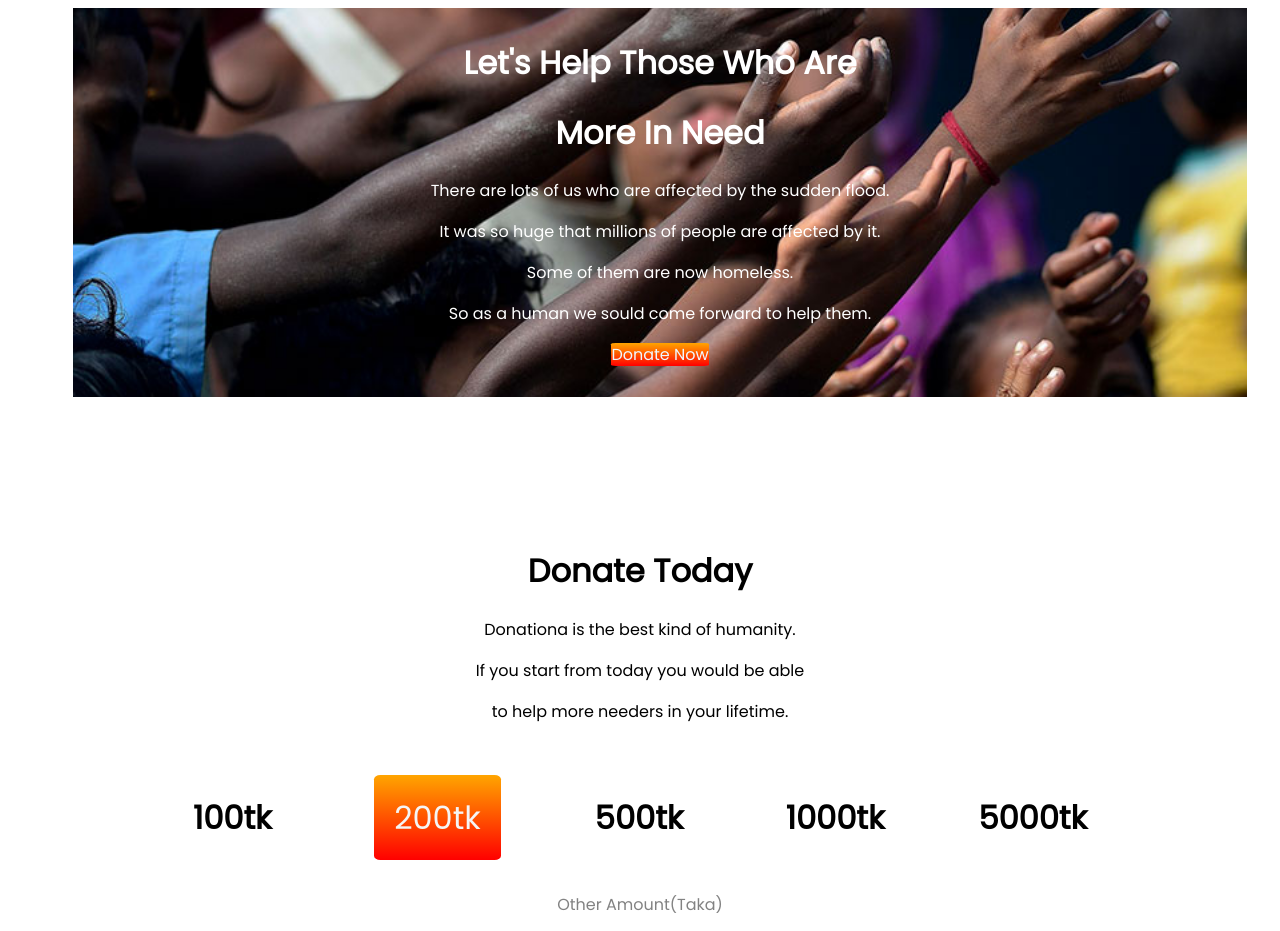
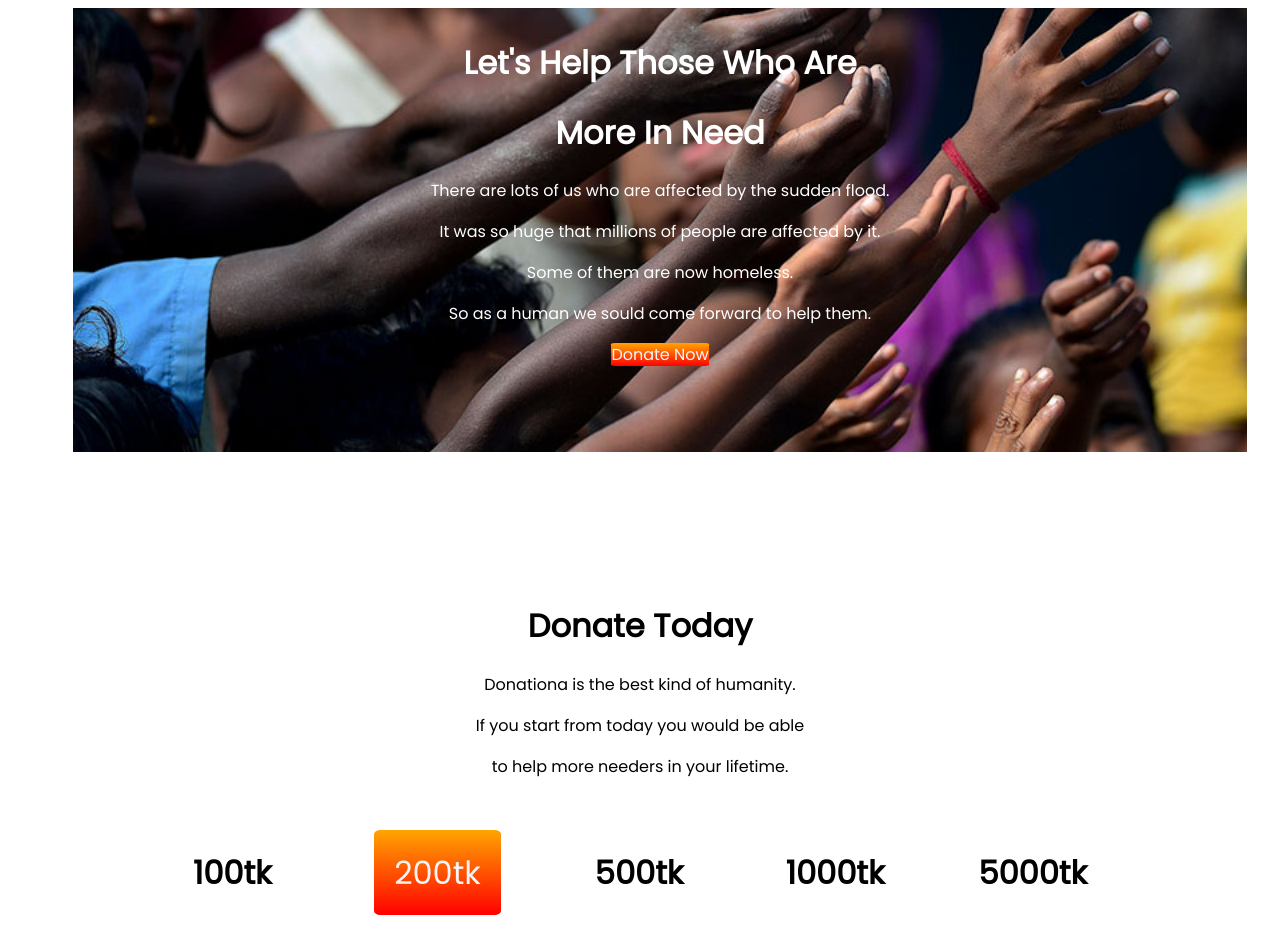
Before and after one commit to Raian010/donate-today, a plain HTML site: page index.html in a window 1280 px wide. Shown: the top 931 px of the page. Drawn offline with Linux system fonts and the light colour scheme.

Commit message:
correction

```diff
--- a/style.css
+++ b/style.css
@@ -7,11 +7,11 @@ body{
     background-repeat: no-repeat;
     background-position: center;
     background-size: 90%;
-    padding-bottom: 30px;
+    padding-bottom: 85px;
     padding-left: 20px;
     padding-right: 20px;
     padding-top: 10px;
-    margin-bottom: 50px;
+    margin-bottom: 30px;
 }
 
 .fixing-text{
@@ -45,6 +45,9 @@ body{
 .lightly{
     margin-top: 50px;
     color: rgba(0, 0, 0, 0.49);
+    border: 5px solid rgba(0, 0, 0, 0.025);
+    border-width: 80%;
+
 }
 .flexible{
     display: flex;
```
